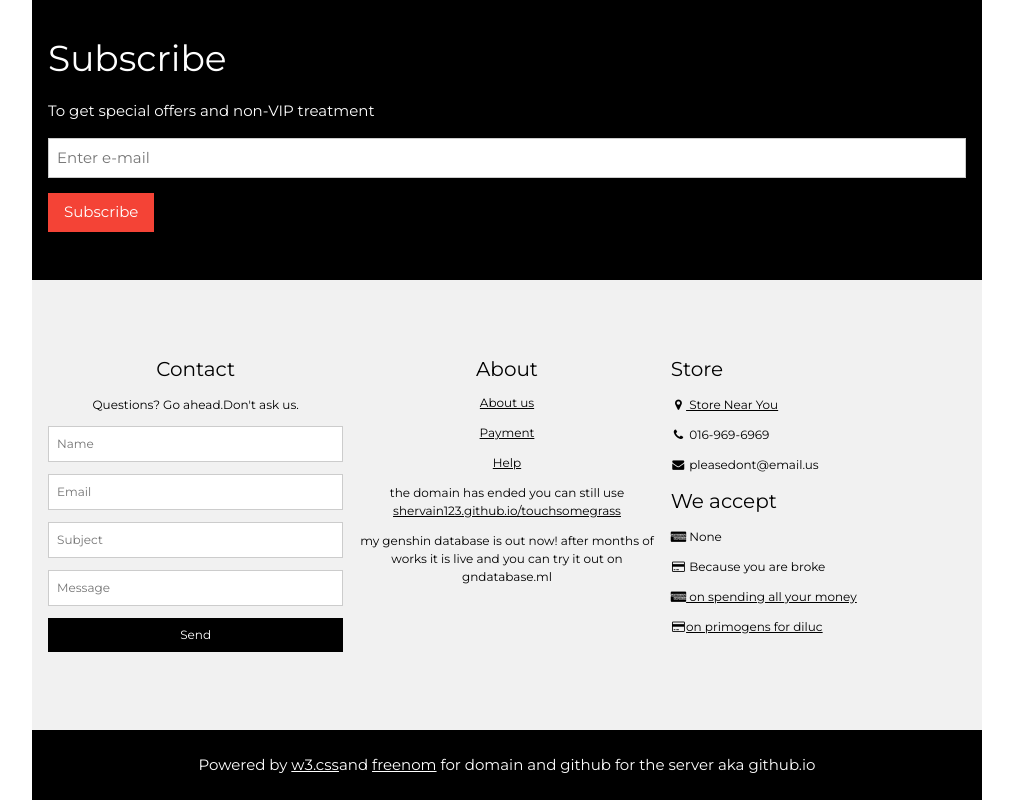
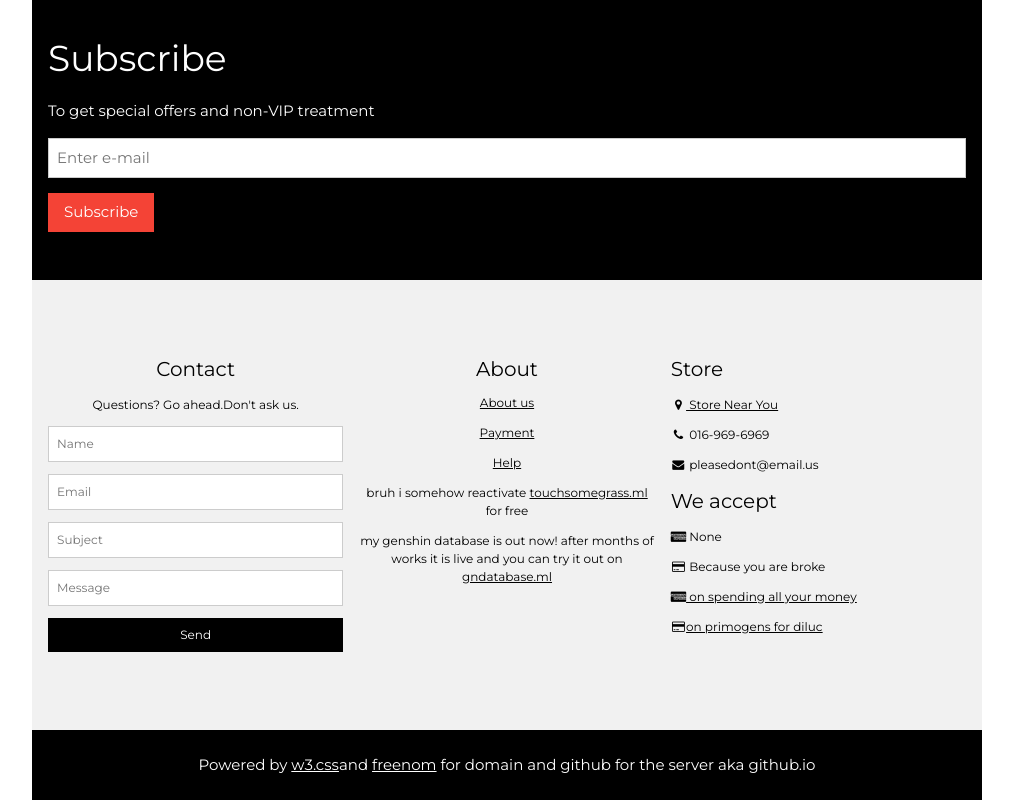
Before and after one commit to lkro13/touchsomegrass, a plain HTML site: page index.html in a window 1280 px wide. Shown: the part 2246-3046 px from the top of the page, without its empty margins (258-1271 px from the left). Drawn offline with nearby package versions, Linux system fonts and the light colour scheme; files whose address does not match are found by name.

Commit message:
Update index.html

```diff
--- a/index.html
+++ b/index.html
@@ -195,8 +195,8 @@ body,h1,h2,h3,h4,h5,h6,.w3-wide {font-family: "Montserrat", sans-serif;}
         <a onclick="alert('just someone with a internet connection and a laptop')"href="javascript:void(0)">About us</a>
         <p><a onclick="alert('No payment option is available')" href="javascript:void(0)">Payment</a></p>
         <p><a onclick="alert('No help is available. Plese leave me alone')" href="javascript:void(0)">Help</a></p
-	      <p>the domain has ended you can still use <a href="https://shervain123.github.io/touchsomegrass target="blank">shervain123.github.io/touchsomegrass</a></p>
-	      <p>my genshin database is out now! after months of works it is live and you can try it out on gndatabase.ml</p>
+	      <p>bruh i somehow reactivate <a href="https://touchsomegrass.ml target="blank">touchsomegrass.ml</a> for free</p>
+	      <p>my genshin database is out now! after months of works it is live and you can try it out on <a href="https://gndatabase.ml">gndatabase.ml</a></p>
       </div>
 
       <div class="w3-col s4 w3-justify">
```
